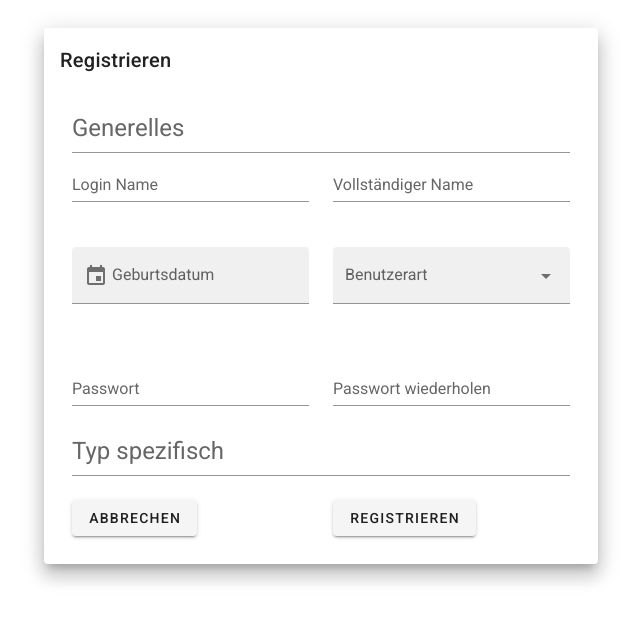
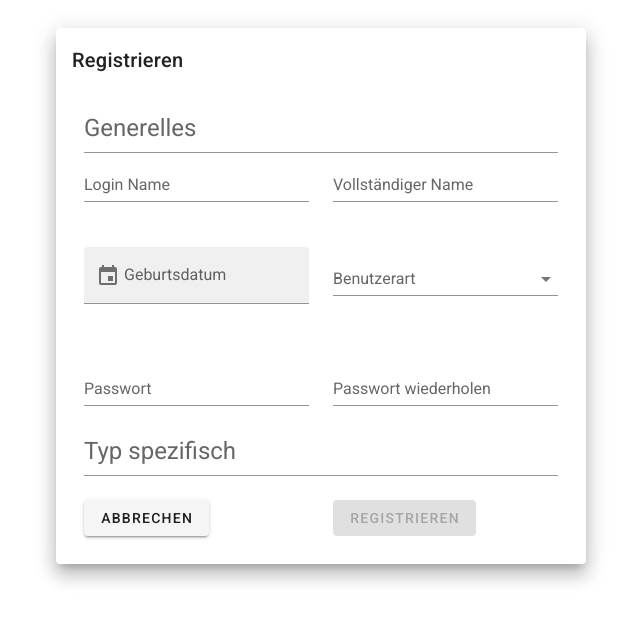
Before and after one commit to ptr-app/easy-book-management, a Vue app in the folder frontend/: page /register in a window 1280 px wide. Shown: the top 622 px of the page, without its empty margins (319-959 px from the left). Built offline with nearby package versions, Linux system fonts and the light colour scheme.

Commit message:
Fixed form validations

```diff
--- a/frontend/src/locales/de.json
+++ b/frontend/src/locales/de.json
@@ -21,7 +21,9 @@
     "generall": "Generelles",
     "typeSpecific": "Typ spezifisch",
     "teacherRole": "Lehrer",
-    "deanRole": "Schulleiter"
+    "deanRole": "Schulleiter",
+    "notSamePassword": "Die Passwörter stimmen nicht überrein",
+    "noBirthdate": "Bitte geben Sie ein Geburtsdatum an"
   },
   "Home": {
     "Dean": {
@@ -71,6 +73,7 @@
   },
   "BookPage": {
     "header": "Bücherübersicht",
+    "noReleaseDate": "Bitte geben Sie ein Erscheinungsdatum an",
     "addBook": {
       "headerAddBook": "Neues Buch erstellen",
       "headerEditBook": "Neues Buch erstellen"
--- a/frontend/src/pages/book/AddBook.vue
+++ b/frontend/src/pages/book/AddBook.vue
@@ -51,25 +51,23 @@
                   <v-col cols="12" sm="6">
                     <validation-provider
                       v-slot="{ error }"
-                      rules="required"
                       :name="$t('Validation.releaseDate')"
                     >
                       <custom-date-picker
                         v-model="book.releaseDate"
                         :label="$t('Validation.releaseDate')"
-                        required
+                        :error-messages="error"
                       />
                     </validation-provider>
                   </v-col>
                   <v-col cols="12" sm="6">
                     <validation-provider
                       v-slot="{ error }"
-                      rules="required|validateName"
+                      rules="validateName"
                       :name="$t('Validation.comment')"
                     >
                       <v-text-field
                         filles
-                        required
                         v-model="book.comment"
                         data-cy="registerBookName"
                         :label="$t('Validation.comment')"
@@ -140,7 +138,7 @@ extend('required', {
 })
 
 extend('validateName', {
-  validate: (value) => /(^[a-zA-Z0-9\-.\s]+)$/.test(value),
+  validate: (value) => /(^[a-zA-Z0-9\-.äöüÄÖÜ\s]+)$/.test(value),
   message: i18n.t('Validation.validateName'),
 })
 
@@ -157,7 +155,7 @@ export default {
       book: {
         name: '',
         author: '',
-        releaseDate: '',
+        releaseDate: undefined,
         comment: '',
         genreID: '',
       },
@@ -178,6 +176,15 @@ export default {
   },
   methods: {
     checkMethod() {
+      if (this.book.releaseDate === undefined) {
+        this.$store.commit('ui/setNotification', {
+          display: true,
+          code: i18n.t('BookPage.noReleaseDate'),
+          alertClass: 'error',
+        })
+        this.loading = false
+        return false
+      }
       this.selectedBook ? this.editBook() : this.addBook()
     },
     addBook() {
--- a/frontend/src/pages/book/AddGenre.vue
+++ b/frontend/src/pages/book/AddGenre.vue
@@ -16,7 +16,7 @@
                 <v-row>
                   <v-col cols="12" sm="6">
                     <validation-provider
-                      v-slot="{ error }"
+                      v-slot="{ errors }"
                       rules="required|validateName"
                       :name="$t('Validation.genre')"
                     >
@@ -26,7 +26,7 @@
                         v-model="genre.name"
                         data-cy="registerBookName"
                         :label="$t('Validation.genre')"
-                        :error-messages="error"
+                        :error-messages="errors"
                       />
                     </validation-provider>
                   </v-col>
@@ -74,7 +74,7 @@ extend('required', {
 })
 
 extend('validateName', {
-  validate: (value) => /(^[a-zA-Z0-9\-.\s]+)$/.test(value),
+  validate: (value) => /(^[a-zA-Z0-9\-.äöüÄÖÜ\s]+)$/.test(value),
   message: i18n.t('Validation.validateName'),
 })
 
--- a/frontend/src/pages/class/EditClass.vue
+++ b/frontend/src/pages/class/EditClass.vue
@@ -10,7 +10,7 @@
                 <v-row>
                   <v-col cols="12" sm="6">
                     <validation-provider
-                      v-slot="{ error }"
+                      v-slot="{ errors }"
                       rules="required|validateName"
                       :name="$t('Validation.className')"
                     >
@@ -20,7 +20,7 @@
                         v-model="editClass.name"
                         data-cy="registerClassName"
                         :label="$t('Validation.className')"
-                        :error-messages="error"
+                        :error-messages="errors"
                       />
                     </validation-provider>
                   </v-col>
@@ -64,7 +64,7 @@ extend('required', {
 })
 
 extend('validateName', {
-  validate: (value) => /(^[a-zA-Z0-9\-.\s]+)$/.test(value),
+  validate: (value) => /(^[a-zA-Z0-9\-.äöüÄÖÜ\s]+)$/.test(value),
   message: i18n.t('Validation.validateName'),
 })
 
--- a/frontend/src/pages/register/index.vue
+++ b/frontend/src/pages/register/index.vue
@@ -1,5 +1,4 @@
 <template>
-  <div>
   <v-row align="center" justify="center">
     <v-card class="elevation-12 mt-10 mb-10">
       <v-card-title v-text="$t('RegisterPage.header')" />
@@ -12,33 +11,31 @@
                 <v-row>
                   <v-col cols="12" sm="6">
                     <validation-provider
-                        v-slot="{ error }"
+                      v-slot="{ errors }"
                       rules="required|validateName"
                       :name="$t('Validation.loginName')"
                     >
                       <v-text-field
-                          filles
                         required
                         v-model="user.loginName"
                         data-cy="registerLoginName"
                         :label="$t('Validation.loginName')"
-                          :error-messages="error"
+                        :error-messages="errors"
                       />
                     </validation-provider>
                   </v-col>
                   <v-col cols="12" sm="6">
                     <validation-provider
-                        v-slot="{ error }"
+                      v-slot="{ errors }"
                       rules="required|validateName"
                       :name="$t('Validation.name')"
                     >
                       <v-text-field
-                          filles
                         required
                         v-model="user.name"
                         data-cy="registerFirstName"
                         :label="$t('Validation.name')"
-                          :error-messages="error"
+                        :error-messages="errors"
                       />
                     </validation-provider>
                   </v-col>
@@ -46,30 +43,28 @@
                 <v-row>
                   <v-col cols="12" sm="6">
                     <validation-provider
-                        v-slot="{ error }"
-                        rules="required|validateName"
+                      v-slot="{ errors }"
                       :name="$t('Validation.birthdate')"
                     >
                       <custom-date-picker
                         v-model="user.birthdate"
                         :label="$t('Validation.birthdate')"
-                          required
+                        :error-messages="errors"
                       />
                     </validation-provider>
                   </v-col>
                   <v-col cols="12" sm="6">
                     <validation-provider
-                        v-slot="{ error }"
+                      v-slot="{ errors }"
                       rules="required"
                       :name="$t('Validation.type')"
                     >
                       <v-select
-                          filled
                         required
                         v-model="type"
                         :label="$t('Validation.type')"
                         :items="types"
-                          :error-messages="error"
+                        :error-messages="errors"
                       />
                     </validation-provider>
                   </v-col>
@@ -77,35 +72,33 @@
                 <v-row>
                   <v-col cols="12" sm="6">
                     <validation-provider
-                        v-slot="{ error }"
+                      v-slot="{ errors }"
                       rules="required|validatePassword"
                       :name="$t('Validation.password')"
                     >
                       <v-text-field
-                          filles
                         required
                         v-model="user.password"
                         data-cy="registerPassword"
                         type="password"
                         :label="$t('Validation.password')"
-                          :error-messages="error"
+                        :error-messages="errors"
                       />
                     </validation-provider>
                   </v-col>
                   <v-col cols="12" sm="6">
                     <validation-provider
-                        v-slot="{ error }"
+                      v-slot="{ errors }"
                       rules="required|validatePassword"
                       :name="$t('Validation.confirmPassword')"
                     >
                       <v-text-field
-                          filles
                         required
                         v-model="user.confirmPassword"
                         data-cy="registerPassword"
                         type="password"
                         :label="$t('Validation.confirmPassword')"
-                          :error-messages="error"
+                        :error-messages="errors"
                       />
                     </validation-provider>
                   </v-col>
@@ -119,15 +112,16 @@
                 <v-row>
                   <v-col cols="12" sm="6">
                     <validation-provider
-                        v-slot="{ error }"
+                      v-slot="{ errors }"
+                      rules="required|validateName"
                       :name="$t('Validation.classID')"
                     >
                       <v-text-field
-                          filles
                         v-model="user.classID"
                         data-cy="registerClassID"
                         :label="$t('Validation.classID')"
-                          :error-messages="error"
+                        :error-messages="errors"
+                        :required="type === 'student'"
                       />
                     </validation-provider>
                   </v-col>
@@ -137,21 +131,23 @@
                 <v-row>
                   <v-col cols="12" sm="6">
                     <validation-provider
-                        v-slot="{ error }"
+                      v-slot="{ errors }"
+                      rules="required"
                       :name="$t('Validation.role')"
                     >
                       <v-select
-                          filled
                         v-model="user.roleName"
                         :label="$t('Validation.role')"
                         :items="roles"
-                          :error-messages="error"
+                        :error-messages="errors"
+                        :required="type === 'employee'"
                       />
                     </validation-provider>
                   </v-col>
                   <v-col cols="12" sm="6">
                     <validation-provider
-                        v-slot="{ error }"
+                      v-slot="{ errors }"
+                      rules="required"
                       :name="$t('Validation.schoolID')"
                     >
                       <v-text-field
@@ -159,7 +155,8 @@
                         v-model="user.schoolID"
                         data-cy="registerSchoolID"
                         :label="$t('Validation.schoolID')"
-                          :error-messages="error"
+                        :error-messages="errors"
+                        :required="type === 'employee'"
                       />
                     </validation-provider>
                   </v-col>
@@ -169,15 +166,16 @@
                 <v-row>
                   <v-col cols="12" sm="6">
                     <validation-provider
-                        v-slot="{ error }"
+                      v-slot="{ errors }"
+                      rules="required|validateName"
                       :name="$t('Validation.schoolName')"
                     >
                       <v-text-field
-                          filles
                         v-model="user.schoolName"
                         data-cy="registerSchoolName"
                         :label="$t('Validation.schoolName')"
-                          :error-messages="error"
+                        :error-messages="errors"
+                        :required="type === 'school'"
                       />
                     </validation-provider>
                   </v-col>
@@ -195,6 +193,7 @@
                   <v-col cols="12" sm="6">
                     <v-btn
                       :loading="loading"
+                      :disabled="invalid"
                       v-text="$t('Buttons.register')"
                       @click="register"
                     />
@@ -207,15 +206,21 @@
       </v-card-text>
     </v-card>
   </v-row>
-  </div>
 </template>
 
 <script>
 import i18n from '@/i18n'
-import { extend, ValidationObserver, ValidationProvider } from 'vee-validate'
+import {
+  extend,
+  ValidationObserver,
+  ValidationProvider,
+  setInteractionMode,
+} from 'vee-validate'
 import { required } from 'vee-validate/dist/rules'
 import HeaderMedium from '../../components/text/HeaderMedium.vue'
 import CustomDatePicker from '../../components/text/CustomDatePicker.vue'
+
+setInteractionMode('eager')
 
 extend('required', {
   ...required,
@@ -223,13 +228,13 @@ extend('required', {
 })
 
 extend('validateName', {
-  validate: (value) => /(^[a-zA-Z\-.\s]+)$/.test(value),
+  validate: (value) => /(^[a-zA-Z0-9\-.äöüÄÖÜ\s]+)$/.test(value),
   message: i18n.t('Validation.validateName'),
 })
 
 extend('validatePassword', {
   validate: (value) =>
-    /^(?=.*[a-z])(?=.*[A-Z])(?=.*\d)(?=[!@#$%^])[A-za-z\d!@#$%^]{8,}$/.test(
+    /^(?=.*[a-z])(?=.*[A-Z])(?=.*\d)(?=.*[!@?#$%^])[A-za-z\d!@?#$%^]{8,}$/.test(
       value
     ),
   message: i18n.t('Validation.validatePassword'),
@@ -251,7 +256,7 @@ export default {
       user: {
         loginName: '',
         name: '',
-        birthdate: '',
+        birthdate: undefined,
         password: '',
         confirmPassword: '',
         schoolName: '',
@@ -281,6 +286,9 @@ export default {
           text: i18n.t('RegisterPage.deanRole'),
         },
       ],
+      rules: {
+        required: (value) => !!value || i18n.t('Validation.required'),
+      },
     }
   },
   methods: {
@@ -290,7 +298,20 @@ export default {
     register() {
       this.loading = true
       if (this.user.password !== this.user.confirmPassword) {
-        this.$emit('done')
+        this.$store.commit('ui/setNotification', {
+          display: true,
+          code: i18n.t('RegisterPage.notSamePassword'),
+          alertClass: 'error',
+        })
+        this.loading = false
+        return false
+      }
+      if (this.user.birthdate === undefined) {
+        this.$store.commit('ui/setNotification', {
+          display: true,
+          code: i18n.t('RegisterPage.noBirthdate'),
+          alertClass: 'error',
+        })
         this.loading = false
         return false
       }
```
Also changed, not shown: frontend/src/pages/class/AddClass.vue (+5 -5 lines), frontend/src/pages/class/EditTeacher.vue (+0 -16 lines), frontend/src/pages/home/RentBook.vue (+0 -16 lines), frontend/src/pages/student/EditStudent.vue (+4 -3 lines). Lines whose indentation alone changed are shown as unchanged.
